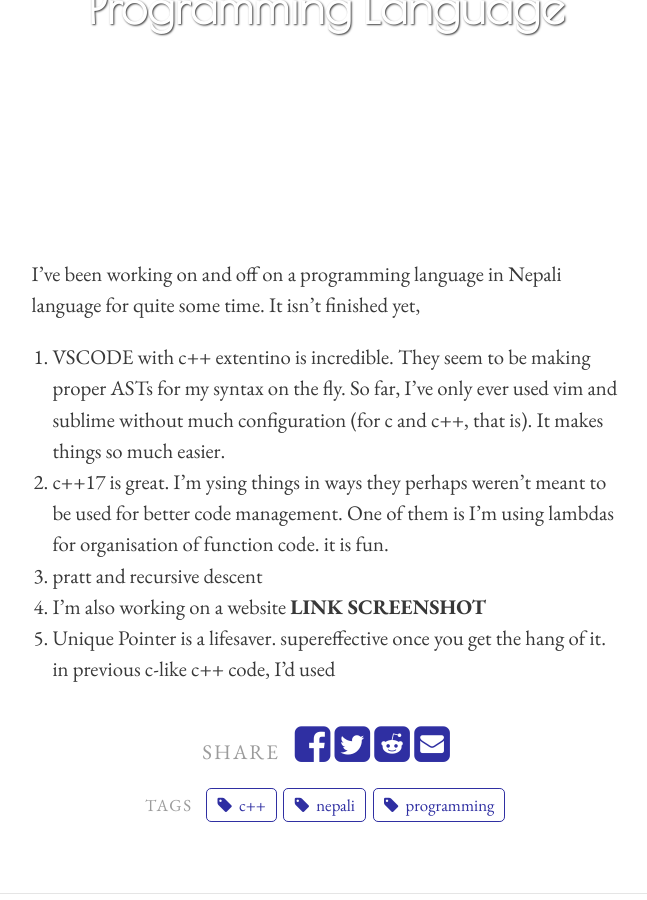
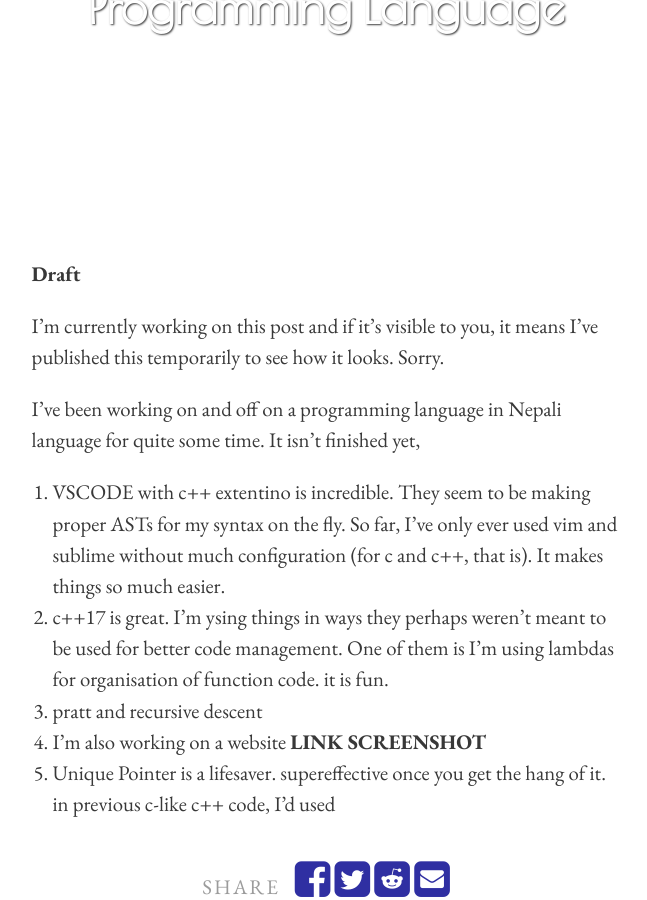
Before and after one commit to niravcodes/niravcodes.github.io, a Jekyll site: the page built from _posts/2019-11-29-making-mnsa-a-nepali-programming-language.md, in a window 1280 px wide and 900 px high, scrolled down 301 px. Shown: the whole window, without its empty margins (314-961 px from the left). Built offline with Jekyll 4.4.1, drawn with Linux system fonts in a browser that asks for light colours; some web fonts are replaced; comment, search, counter and statistics services are not loaded.

Commit message:
Update from Forestry.io nirav Nikhil updated _posts/2019-11-29-making-mnsa-a-nepali-programming-language.md

```diff
--- a/_posts/2019-11-29-making-mnsa-a-nepali-programming-language.md
+++ b/_posts/2019-11-29-making-mnsa-a-nepali-programming-language.md
@@ -11,6 +11,12 @@ feature-img: ''
 thumbnail: https://nirav.com.np/assets/img/mnsabanner.png
 
 ---
+**Draft**
+
+I'm currently working on this post and if it's visible to you, it means I've published this temporarily to see how it looks. Sorry.
+
+<!--more-->
+
 I've been working on and off on a programming language in Nepali language for quite some time. It isn't finished yet,
 
 1. VSCODE with c++ extentino is incredible. They seem to be making proper ASTs for my syntax on the fly. So far, I've only ever used vim and sublime without much configuration (for c and c++, that is). It makes things so much easier.
```
